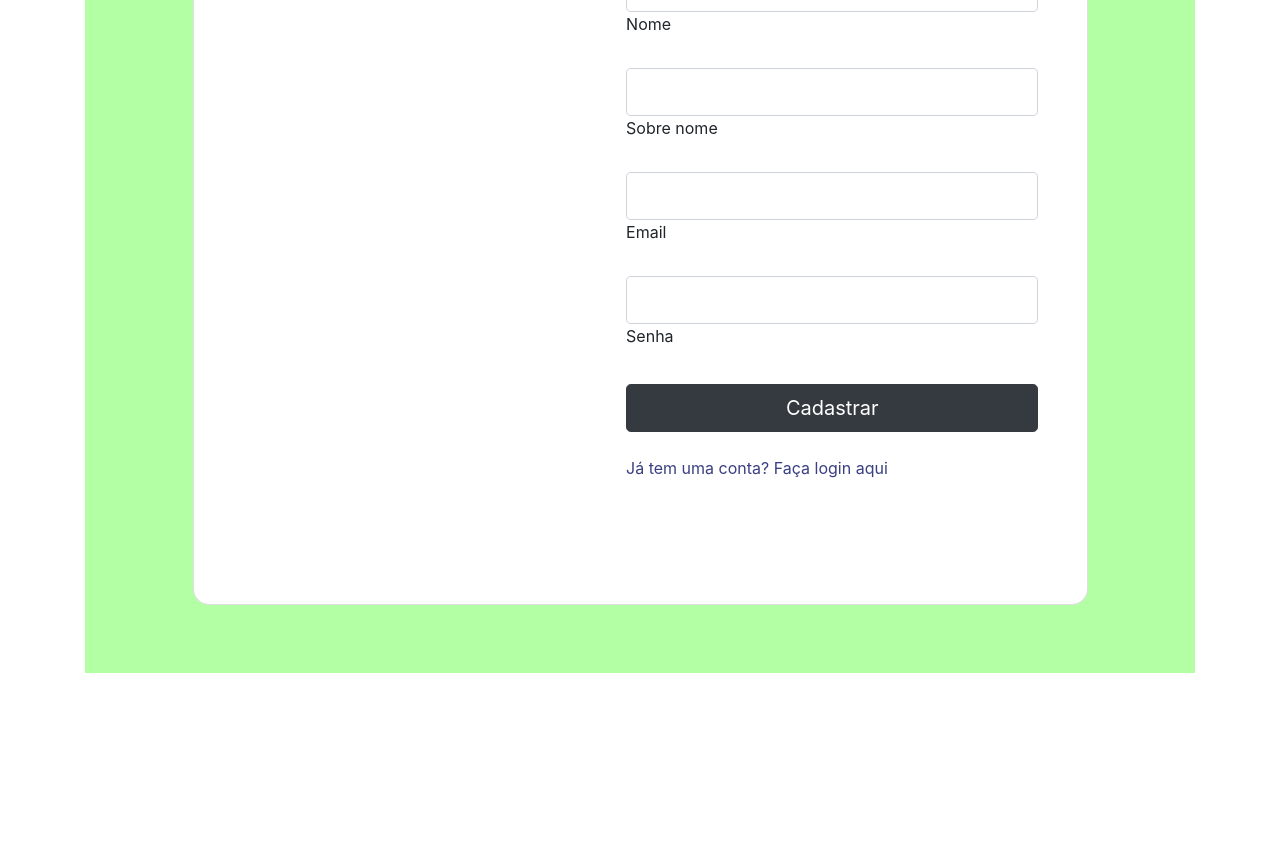
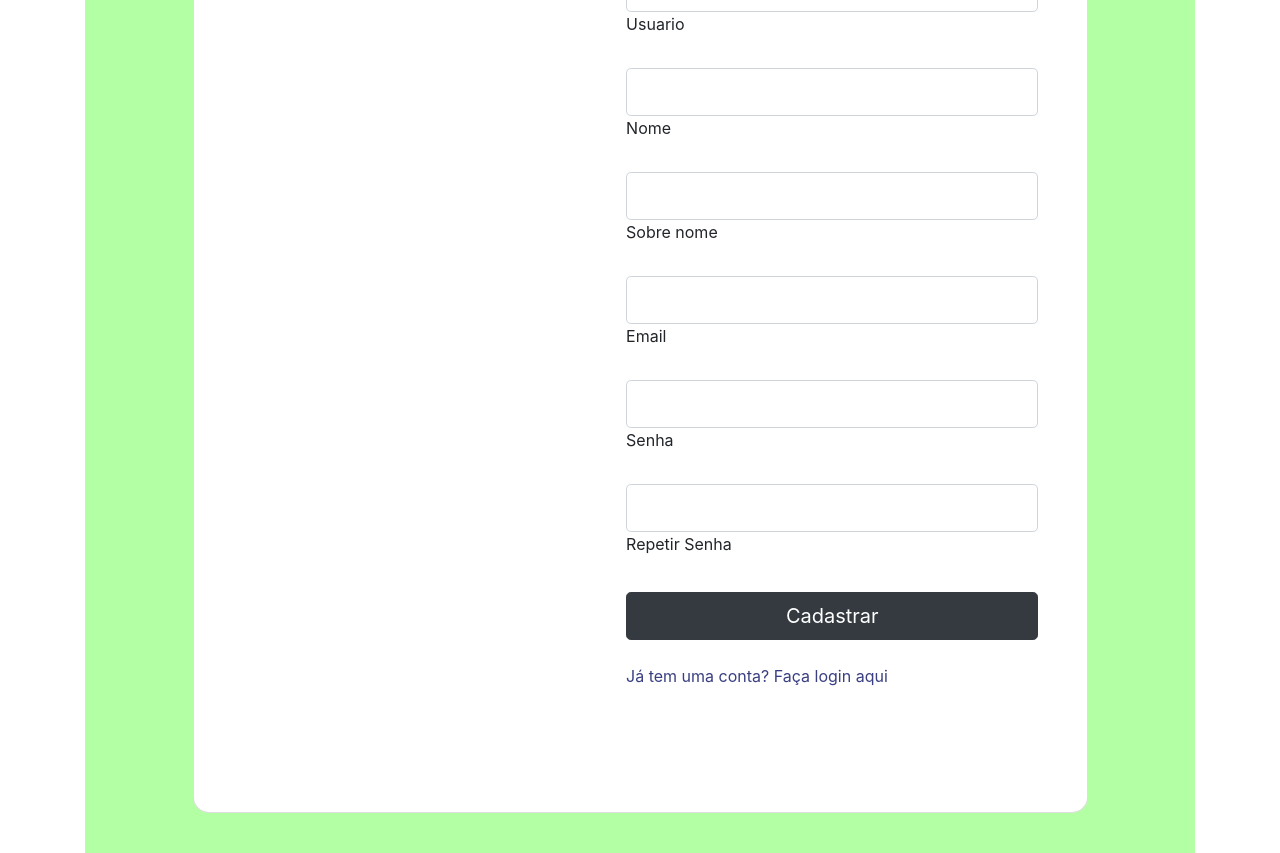
Before and after one commit to viniciostec22/Atvidade_web_02, a Django app: page /contas/cadastro/ in a window 1280 px wide. Shown: the part 494-1347 px from the top of the page. Before the commit the page ends 1167 px from the top, so only its background shows below. Run offline with Django 4.2, Linux system fonts and the light colour scheme; parts of the project's set-up code (start-up, migrations or seed data) failed here and were passed over; some libraries are stand-ins or nearby versions.

Commit message:
update_cadastro

```diff
--- a/contas/templates/cadastro.html
+++ b/contas/templates/cadastro.html
@@ -29,6 +29,10 @@
 
                     <h5 class="fw-normal mb-3 pb-3" style="letter-spacing: 1px;">Cadastro</h5>
                     <div class="form-outline mb-4">
+                      <input type="email" id="form2Example17" class="form-control form-control-lg" name="usuario" />
+                      <label class="form-label" for="form2Example17">Usuario</label>
+                  </div>
+                    <div class="form-outline mb-4">
                         <input type="email" id="form2Example17" class="form-control form-control-lg" name="nome" />
                         <label class="form-label" for="form2Example17">Nome</label>
                     </div>
@@ -45,6 +49,10 @@
                     <div class="form-outline mb-4">
                       <input type="password" id="form2Example27" class="form-control form-control-lg" name="senha" />
                       <label class="form-label" for="form2Example27">Senha</label>
+                    </div>
+                    <div class="form-outline mb-4">
+                      <input type="password" id="form2Example27" class="form-control form-control-lg" name="repetir-senha" />
+                      <label class="form-label" for="form2Example27">Repetir Senha</label>
                     </div>
 
                     <div class="pt-1 mb-4">
```
